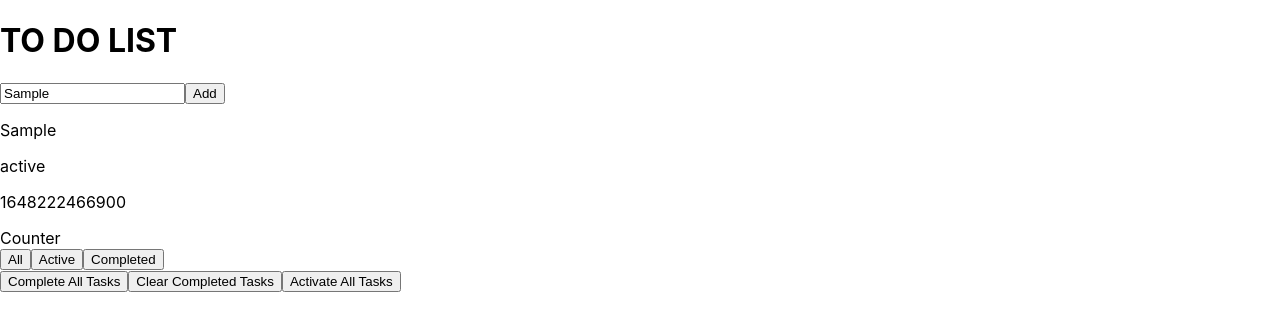
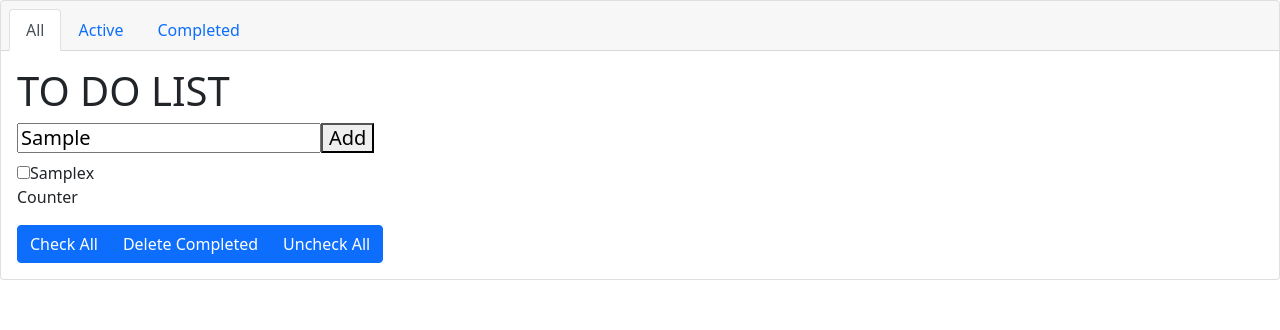
Before and after one commit to blair-cannon/to-do-list, a React (Create React App) app: page / in a window 1280 px wide. Both pictures are taken after typing "Sample" into the empty fields and a click on the button "Add". Shown: the top 330 px of the page. Built offline with nearby package versions, Linux system fonts and the light colour scheme.

Commit message:
update bootstrap

```diff
--- a/package.json
+++ b/package.json
@@ -6,7 +6,9 @@
     "@testing-library/jest-dom": "^5.16.2",
     "@testing-library/react": "^12.1.4",
     "@testing-library/user-event": "^13.5.0",
+    "bootstrap": "^5.1.3",
     "react": "^17.0.2",
+    "react-bootstrap": "^2.2.1",
     "react-dom": "^17.0.2",
     "react-scripts": "5.0.0",
     "web-vitals": "^2.1.4"
--- a/src/App.js
+++ b/src/App.js
@@ -1,5 +1,7 @@
 import ToDoList from './components/ToDoList'; // no brackets on ToDoList function because it was exported as default
 import { useState, useRef } from 'react';
+import 'bootstrap/dist/css/bootstrap.min.css';
+import { Card, Nav, ButtonGroup, Button } from 'react-bootstrap';
 
 function App() {
   const [view, setView] = useState('all');
@@ -17,12 +19,14 @@ function App() {
 
   return (
     <div className="App">
-      <h1>TO DO LIST</h1>
-      <input ref={inputRef} type="text" placeholder="Enter your new task"></input>
-      <button onClick={newTodo} >Add</button>
-        <ToDoList todos={ todos } />
+      {/* <h1>TO DO LIST</h1>
+      <div className="inputMolecule">
+        <input ref={inputRef} type="text" placeholder="Enter your new task"></input>
+        <button onClick={newTodo} >Add</button>
+      </div>
+      <ToDoList todos={ todos } /> */}
        {/* ToDoList ^ is passed the prop of todos here which is defined in state on line 7 */}
-      <div>Counter</div>
+      {/* <span>Counter</span>
       <div className="filterButtons">
         <button>All</button>
         <button>Active</button>
@@ -32,16 +36,42 @@ function App() {
         <button>Complete All Tasks</button>
         <button>Clear Completed Tasks</button>
         <button>Activate All Tasks</button>
-      </div>
-    </div>
+      </div> */}
+
+
+<Card>
+<Card.Header>
+  <Nav variant="tabs" defaultActiveKey="#first">
+    <Nav.Item>
+      <Nav.Link href="#first">All</Nav.Link>
+    </Nav.Item>
+    <Nav.Item>
+      <Nav.Link href="#link">Active</Nav.Link>
+    </Nav.Item>
+    <Nav.Item>
+      <Nav.Link href="#disabled"> Completed </Nav.Link>
+    </Nav.Item>
+  </Nav>
+</Card.Header>
+<Card.Body>
+  <Card.Title>
+    <h1>TO DO LIST</h1>
+    <input ref={inputRef} type="text" placeholder="Enter your new task"></input>
+    <button onClick={newTodo} >Add</button>
+  </Card.Title>
+  <Card.Text>
+    <ToDoList todos={ todos } />
+    <span>Counter</span>
+  </Card.Text>
+  <ButtonGroup aria-label="Basic example">
+    <Button variant="primary">Check All </Button>
+    <Button variant="primary">Delete Completed</Button>
+    <Button variant="primary">Uncheck All</Button>
+  </ButtonGroup>
+</Card.Body>
+</Card>
+</div>
   );
 }
 
 export default App;
-
-
-// description = newState,
-// id = Date.now(),
-// type = active
-// );
-// console.log(todos);
--- a/src/components/Task.js
+++ b/src/components/Task.js
@@ -16,9 +16,14 @@ export default function Task({ todo }) {
 // id and status are defined in useState
   return (
     <div>
-      <p>{ todo }</p>
+      <div>
+        <input type="checkbox" />
+        <label >{todo}</label>
+        <span className="close">x</span>
+      </div>
+      {/* { todo }
       <p>{ task.status }</p>
-      <p>{ task.id }</p>
+      <p>{ task.id }</p> */}
     </div>
   )
 }
--- a/src/index.css
+++ b/src/index.css
@@ -1,13 +1,17 @@
-body {
-  margin: 0;
-  font-family: -apple-system, BlinkMacSystemFont, 'Segoe UI', 'Roboto', 'Oxygen',
-    'Ubuntu', 'Cantarell', 'Fira Sans', 'Droid Sans', 'Helvetica Neue',
-    sans-serif;
-  -webkit-font-smoothing: antialiased;
-  -moz-osx-font-smoothing: grayscale;
+/* .App {
+width: 50vw;
+height: 50vh;
+display: flex;
+flex-direction: column;
+align-items: center;
+justify-content: center;
+gap: 2rem;
+border: solid 2px red;
+margin-left: auto;
+margin-right: auto;
 }
 
-code {
-  font-family: source-code-pro, Menlo, Monaco, Consolas, 'Courier New',
-    monospace;
-}
+.inputMolecule {
+    display: flex;
+    margin-bottom: 3rem;
+} */
```
Also changed, not shown: 1 other file (tests, documents, lock files or other folders).
